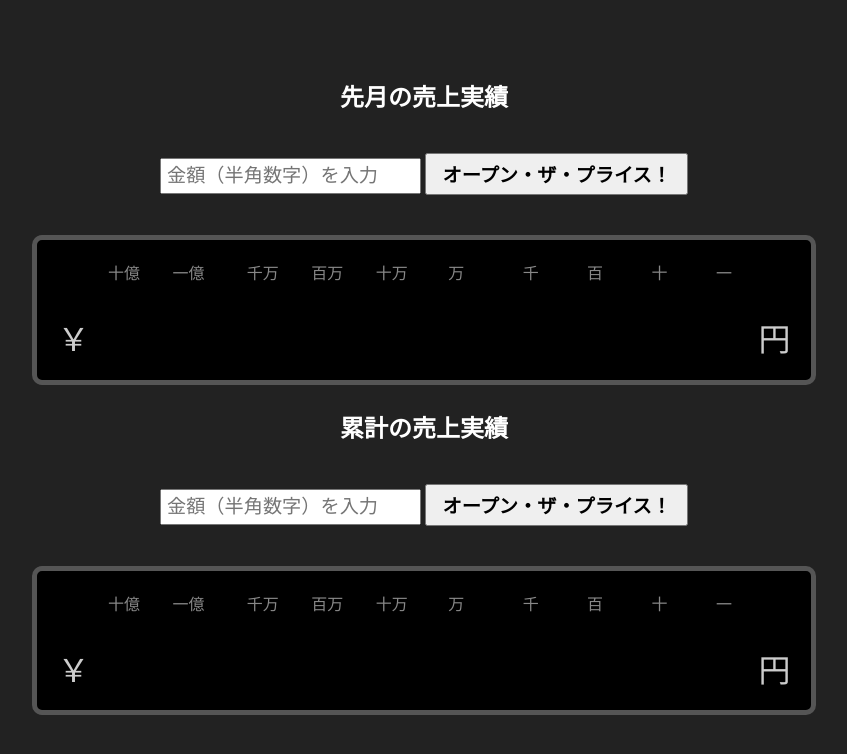
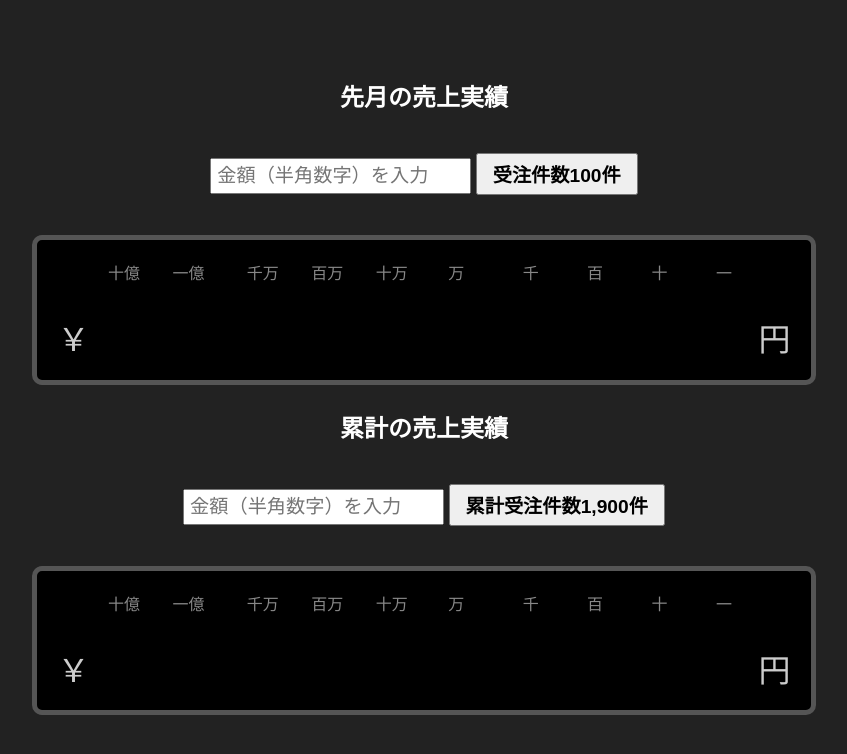
Before and after one commit to OfficePlata/sales-price-reveal337, a plain HTML site: page index.html in a window 1280 px wide. Shown: the whole page, without its empty margins (216-1063 px from the left). Drawn offline with Linux system fonts and the light colour scheme.

Commit message:
Update index.html

```diff
--- a/index.html
+++ b/index.html
@@ -80,7 +80,7 @@
     <h2>先月の売上実績</h2>
     <div class="controls">
         <input type="number" id="salesInputMonthly" placeholder="金額（半角数字）を入力">
-        <button id="revealButtonMonthly">オープン・ザ・プライス！</button>
+        <button id="revealButtonMonthly">受注件数100件</button>
     </div>
 
     <div id="price-board-monthly">
@@ -101,7 +101,7 @@
     <h2>累計の売上実績</h2>
     <div class="controls">
         <input type="number" id="salesInputTotal" placeholder="金額（半角数字）を入力">
-        <button id="revealButtonTotal">オープン・ザ・プライス！</button>
+        <button id="revealButtonTotal">累計受注件数1,900件</button>
     </div>
 
     <div id="price-board-total">
```
